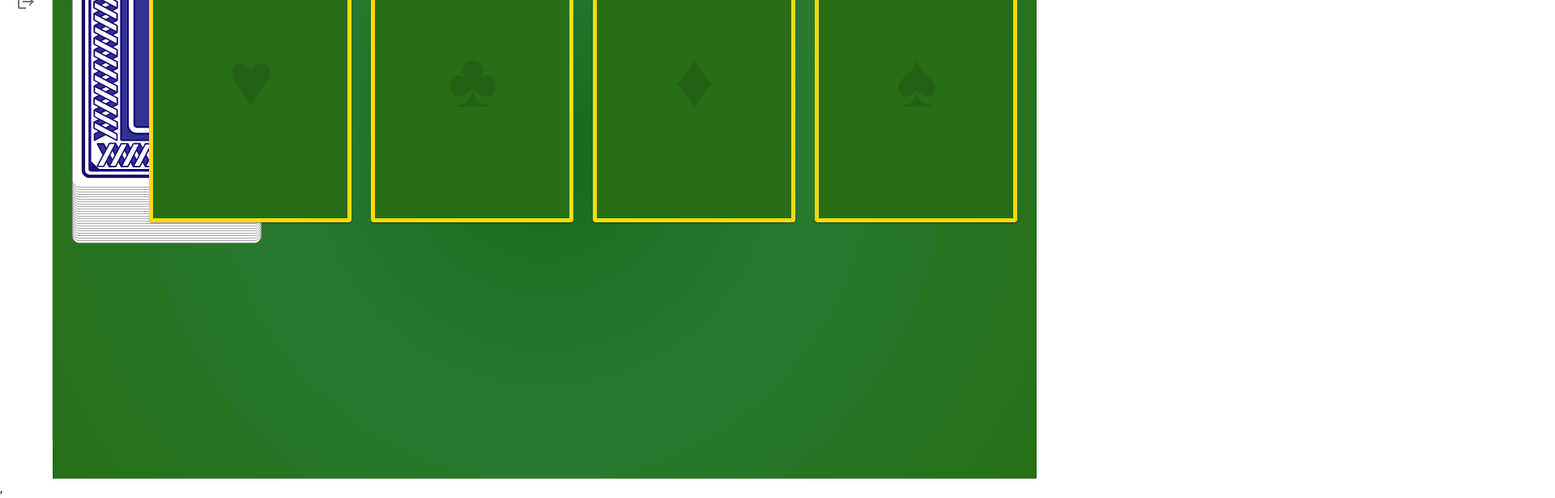
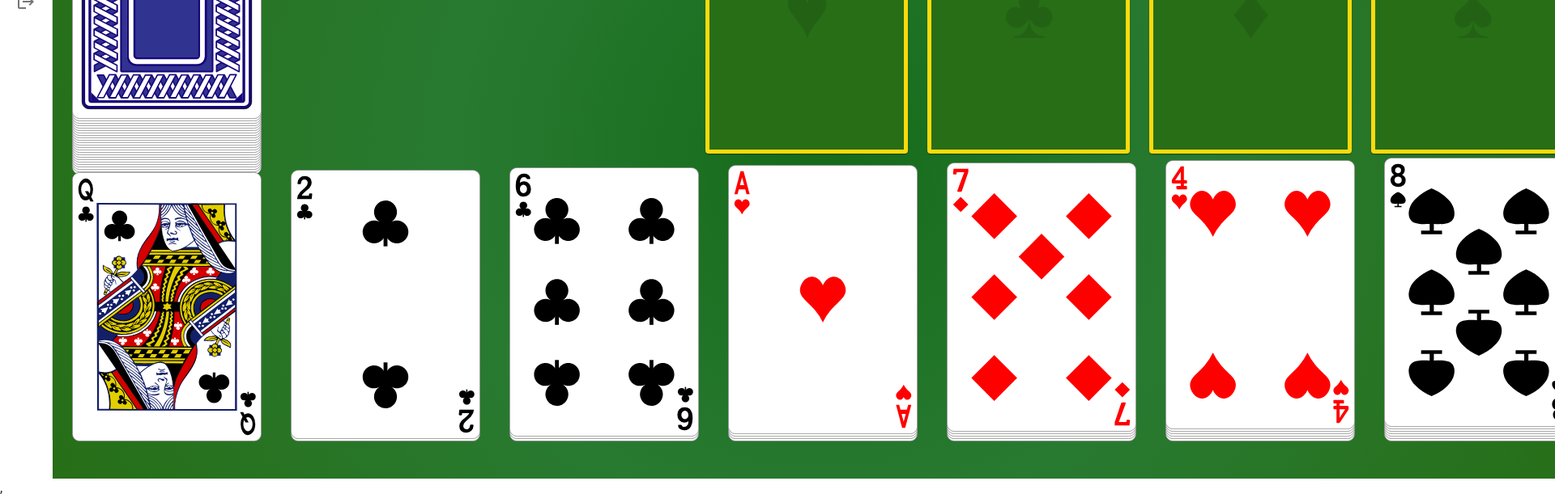
Before and after one commit to kalapyha/solitaire-group-9, a React (Create React App) app: page / in a window 1280 px wide. Shown: the part 256-872 px from the top of the page at 81% size, 1920 px wide, since content can reach past the window. Built offline with nearby package versions, Linux system fonts and the light colour scheme.

Commit message:
fix: all cards from redux

```diff
--- a/src/components/Board/Board.tsx
+++ b/src/components/Board/Board.tsx
@@ -3,17 +3,27 @@ import Grid from '@mui/material/Grid';
 import HomeCard from './components/HomeCard';
 import Box from '@mui/material/Box';
 import Deck from '../Deck/Deck';
-import { deckArray } from '../../utils/cards';
-import { shuffleArray } from '../../utils/helpers';
 import { useSelector } from 'react-redux';
-import { deckStack } from '../../features/score/tableauSlice';
-
-// TODO this shouldn't be here, move to store as a chunks for each deck
-// const shuffledArray = shuffleArray(deckArray);
+import {
+    deckStack,
+    tableau1,
+    tableau2,
+    tableau3,
+    tableau4,
+    tableau5,
+    tableau6,
+    tableau7,
+} from '../../features/score/tableauSlice';
 
 const Board = (): JSX.Element => {
     const { cards } = useSelector(deckStack);
-    console.log(cards);
+    const cards1 = useSelector(tableau1);
+    const cards2 = useSelector(tableau2);
+    const cards3 = useSelector(tableau3);
+    const cards4 = useSelector(tableau4);
+    const cards5 = useSelector(tableau5);
+    const cards6 = useSelector(tableau6);
+    const cards7 = useSelector(tableau7);
     return (
         <Box
             style={{
@@ -59,13 +69,13 @@ const Board = (): JSX.Element => {
                     alignContent="center"
                     gap={4.5}
                 >
-                    {/* <Deck cardsArray={shuffledArray.slice(24, 25)} />
-                    <Deck cardsArray={shuffledArray.slice(25, 27)} /> */}
-                    {/* <Deck cardsArray={shuffledArray.slice(27, 30)} />
-                    <Deck cardsArray={shuffledArray.slice(30, 34)} />
-                    <Deck cardsArray={shuffledArray.slice(34, 39)} />
-                    <Deck cardsArray={shuffledArray.slice(39, 45)} />
-                    <Deck cardsArray={shuffledArray.slice(45, 52)} /> */}
+                    <Deck cardsArray={cards1.cards} />
+                    <Deck cardsArray={cards2.cards} />
+                    <Deck cardsArray={cards3.cards} />
+                    <Deck cardsArray={cards4.cards} />
+                    <Deck cardsArray={cards5.cards} />
+                    <Deck cardsArray={cards6.cards} />
+                    <Deck cardsArray={cards7.cards} />
                 </Grid>
             </Grid>
         </Box>
```
